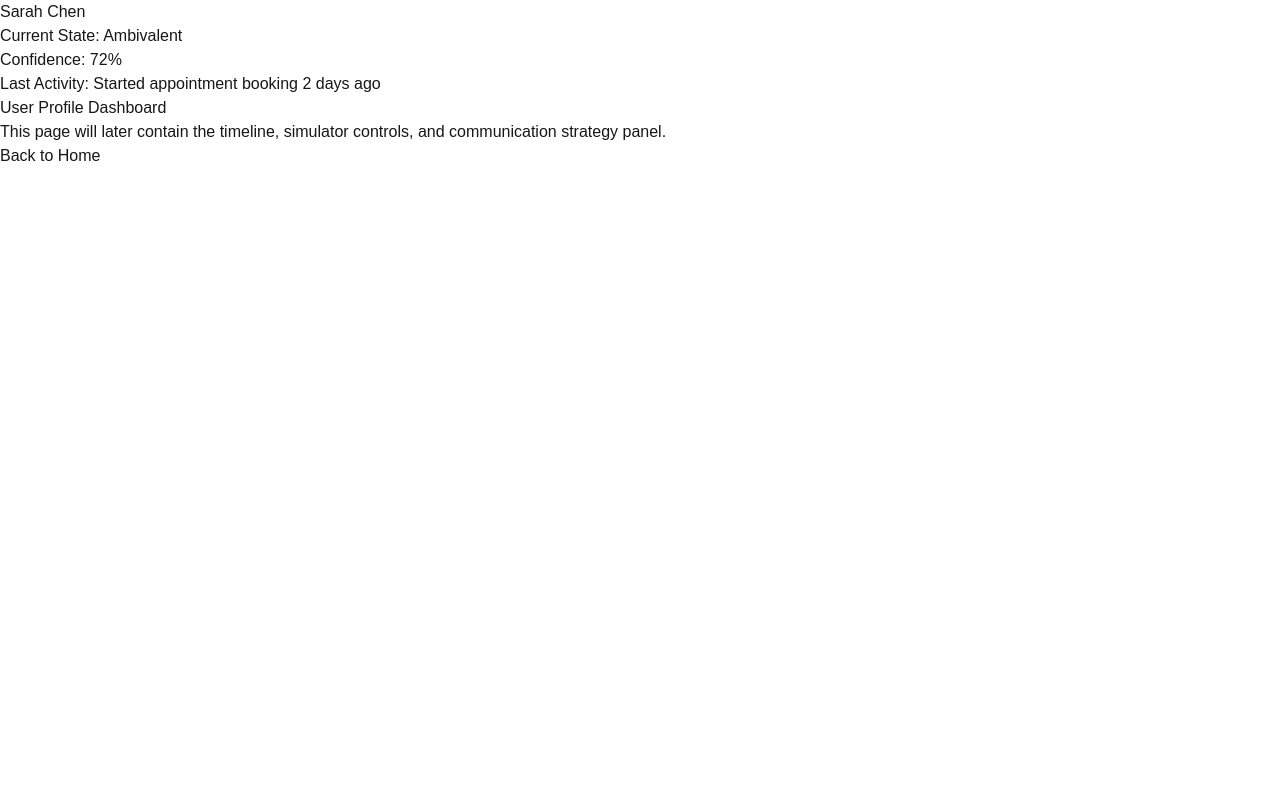
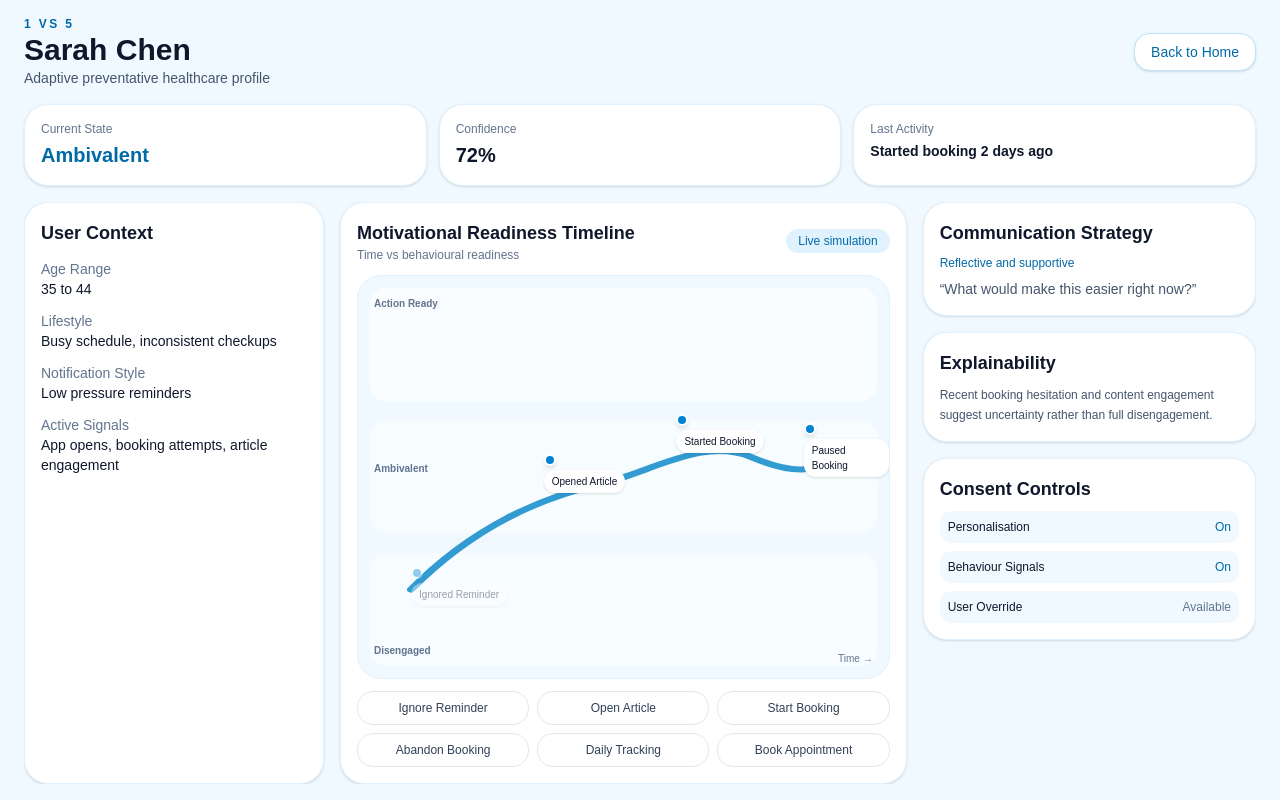
Before and after one commit to artbrammall/adaptive-healthcare-prototype, a Next.js app: page /profile in a window 1280 px wide. Built offline with nearby package versions, Linux system fonts and the light colour scheme.

Commit message:
Created initial user profile design

```diff
--- a/app/profile/page.tsx
+++ b/app/profile/page.tsx
@@ -1,18 +1,244 @@
 import Link from "next/link";
+
+const timelineEvents = [
+  {
+    label: "Ignored Reminder",
+    position: "bottom-[18%] left-[10%]",
+    faded: true,
+  },
+  {
+    label: "Opened Article",
+    position: "bottom-[46%] left-[35%]",
+    faded: false,
+  },
+  {
+    label: "Started Booking",
+    position: "bottom-[56%] left-[60%]",
+    faded: false,
+  },
+  {
+    label: "Paused Booking",
+    position: "bottom-[50%] left-[84%]",
+    faded: false,
+  },
+];
 
 export default function ProfilePage() {
   return (
-    <main>
-      <h1>Sarah Chen</h1>
+    <main className="h-screen overflow-hidden bg-sky-50 px-6 py-4 text-slate-900">
+      <section className="mx-auto flex h-full max-w-7xl flex-col">
+        <div className="mb-4 flex items-center justify-between">
+          <div>
+            <p className="text-xs font-semibold uppercase tracking-[0.2em] text-sky-700">
+              1 vs 5
+            </p>
 
-      <p>Current State: Ambivalent</p>
-      <p>Confidence: 72%</p>
-      <p>Last Activity: Started appointment booking 2 days ago</p>
+            <h1 className="text-3xl font-bold">Sarah Chen</h1>
 
-      <h2>User Profile Dashboard</h2>
-      <p>This page will later contain the timeline, simulator controls, and communication strategy panel.</p>
+            <p className="text-sm text-slate-600">
+              Adaptive preventative healthcare profile
+            </p>
+          </div>
 
-      <Link href="/">Back to Home</Link>
+          <Link
+            href="/"
+            className="rounded-2xl border border-sky-200 bg-white px-4 py-2 text-sm font-medium text-sky-700 shadow-sm hover:bg-sky-50"
+          >
+            Back to Home
+          </Link>
+        </div>
+
+        <div className="mb-4 grid gap-3 md:grid-cols-3">
+          <div className="rounded-3xl border border-sky-100 bg-white p-4 shadow-sm">
+            <p className="text-xs text-slate-500">Current State</p>
+            <p className="mt-1 text-xl font-semibold text-sky-700">
+              Ambivalent
+            </p>
+          </div>
+
+          <div className="rounded-3xl border border-sky-100 bg-white p-4 shadow-sm">
+            <p className="text-xs text-slate-500">Confidence</p>
+            <p className="mt-1 text-xl font-semibold">72%</p>
+          </div>
+
+          <div className="rounded-3xl border border-sky-100 bg-white p-4 shadow-sm">
+            <p className="text-xs text-slate-500">Last Activity</p>
+            <p className="mt-1 text-sm font-semibold">
+              Started booking 2 days ago
+            </p>
+          </div>
+        </div>
+
+        <div className="grid flex-1 gap-4 overflow-hidden lg:grid-cols-[0.9fr_1.7fr_1fr]">
+          <aside className="rounded-3xl border border-sky-100 bg-white p-4 shadow-sm">
+            <h2 className="mb-3 text-lg font-semibold">User Context</h2>
+
+            <div className="space-y-3 text-sm">
+              <div>
+                <p className="text-slate-500">Age Range</p>
+                <p className="font-medium">35 to 44</p>
+              </div>
+
+              <div>
+                <p className="text-slate-500">Lifestyle</p>
+                <p className="font-medium">
+                  Busy schedule, inconsistent checkups
+                </p>
+              </div>
+
+              <div>
+                <p className="text-slate-500">Notification Style</p>
+                <p className="font-medium">Low pressure reminders</p>
+              </div>
+
+              <div>
+                <p className="text-slate-500">Active Signals</p>
+                <p className="font-medium">
+                  App opens, booking attempts, article engagement
+                </p>
+              </div>
+            </div>
+          </aside>
+
+          <section className="flex flex-col rounded-3xl border border-sky-100 bg-white p-4 shadow-sm">
+            <div className="mb-3 flex items-center justify-between">
+              <div>
+                <h2 className="text-lg font-semibold">
+                  Motivational Readiness Timeline
+                </h2>
+
+                <p className="text-xs text-slate-500">
+                  Time vs behavioural readiness
+                </p>
+              </div>
+
+              <span className="rounded-full bg-sky-100 px-3 py-1 text-xs font-medium text-sky-700">
+                Live simulation
+              </span>
+            </div>
+
+            <div className="relative flex-1 overflow-hidden rounded-3xl border border-sky-100 bg-sky-50">
+              <div className="absolute inset-x-3 top-3 h-[28%] rounded-2xl bg-white/70" />
+              <div className="absolute inset-x-3 top-[36%] h-[28%] rounded-2xl bg-white/50" />
+              <div className="absolute inset-x-3 bottom-3 h-[28%] rounded-2xl bg-white/40" />
+
+              <div className="absolute left-4 top-5 text-[10px] font-semibold text-slate-500">
+                Action Ready
+              </div>
+
+              <div className="absolute left-4 top-[46%] text-[10px] font-semibold text-slate-500">
+                Ambivalent
+              </div>
+
+              <div className="absolute bottom-5 left-4 text-[10px] font-semibold text-slate-500">
+                Disengaged
+              </div>
+
+              <svg
+                className="absolute inset-0 h-full w-full"
+                viewBox="0 0 100 100"
+                preserveAspectRatio="none"
+              >
+                <path
+                  d="M 10 78 C 22 62, 35 55, 45 52 S 65 40, 74 45 S 86 48, 90 46"
+                  fill="none"
+                  stroke="rgb(2 132 199)"
+                  strokeWidth="1.5"
+                  strokeLinecap="round"
+                  opacity="0.8"
+                />
+              </svg>
+
+              {timelineEvents.map((event) => (
+                <div
+                  key={event.label}
+                  className={`absolute ${event.position} ${
+                    event.faded ? "opacity-40" : "opacity-100"
+                  }`}
+                >
+                  <div className="h-3 w-3 rounded-full border-2 border-white bg-sky-600 shadow-md" />
+
+                  <div className="mt-1 rounded-xl bg-white px-2 py-1 text-[10px] shadow-sm">
+                    {event.label}
+                  </div>
+                </div>
+              ))}
+
+              <p className="absolute bottom-3 right-4 text-[10px] text-slate-500">
+                Time →
+              </p>
+            </div>
+
+            <div className="mt-3 grid gap-2 md:grid-cols-3">
+              {[
+                "Ignore Reminder",
+                "Open Article",
+                "Start Booking",
+                "Abandon Booking",
+                "Daily Tracking",
+                "Book Appointment",
+              ].map((button) => (
+                <button
+                  key={button}
+                  className="rounded-2xl border border-slate-200 bg-white px-3 py-2 text-xs font-medium text-slate-700 transition hover:border-sky-300 hover:bg-sky-50"
+                >
+                  {button}
+                </button>
+              ))}
+            </div>
+          </section>
+
+          <aside className="space-y-4">
+            <div className="rounded-3xl border border-sky-100 bg-white p-4 shadow-sm">
+              <h2 className="mb-2 text-lg font-semibold">
+                Communication Strategy
+              </h2>
+
+              <p className="mb-2 text-xs font-medium text-sky-700">
+                Reflective and supportive
+              </p>
+
+              <p className="text-sm leading-5 text-slate-600">
+                “What would make this easier right now?”
+              </p>
+            </div>
+
+            <div className="rounded-3xl border border-sky-100 bg-white p-4 shadow-sm">
+              <h2 className="mb-2 text-lg font-semibold">Explainability</h2>
+
+              <p className="text-xs leading-5 text-slate-600">
+                Recent booking hesitation and content engagement suggest
+                uncertainty rather than full disengagement.
+              </p>
+            </div>
+
+            <div className="rounded-3xl border border-sky-100 bg-white p-4 shadow-sm">
+              <h2 className="mb-2 text-lg font-semibold">
+                Consent Controls
+              </h2>
+
+              <div className="space-y-2 text-xs">
+                <div className="flex items-center justify-between rounded-xl bg-sky-50 p-2">
+                  <span>Personalisation</span>
+                  <span className="font-medium text-sky-700">On</span>
+                </div>
+
+                <div className="flex items-center justify-between rounded-xl bg-sky-50 p-2">
+                  <span>Behaviour Signals</span>
+                  <span className="font-medium text-sky-700">On</span>
+                </div>
+
+                <div className="flex items-center justify-between rounded-xl bg-sky-50 p-2">
+                  <span>User Override</span>
+                  <span className="font-medium text-slate-500">
+                    Available
+                  </span>
+                </div>
+              </div>
+            </div>
+          </aside>
+        </div>
+      </section>
     </main>
   );
 }
```
